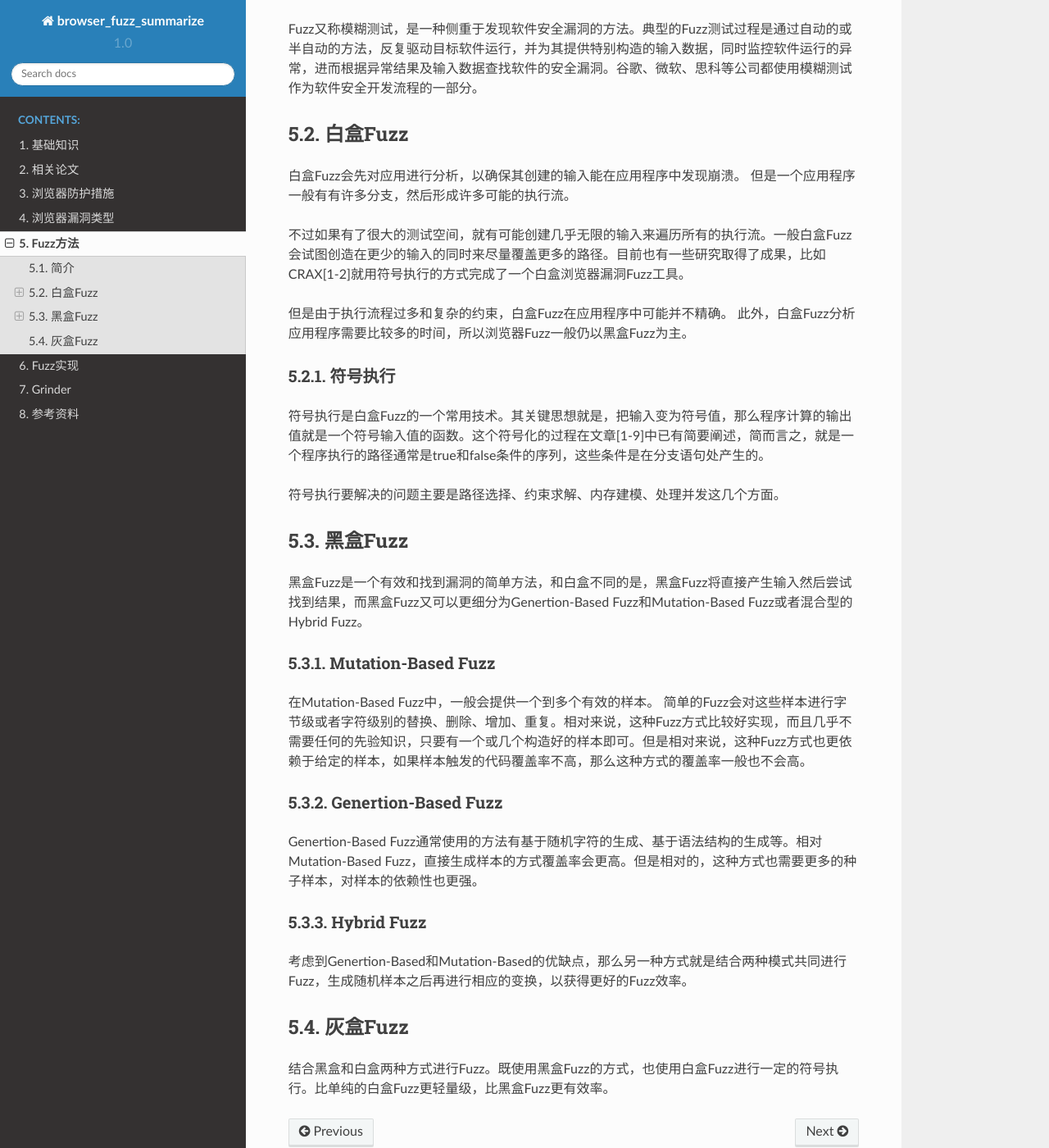
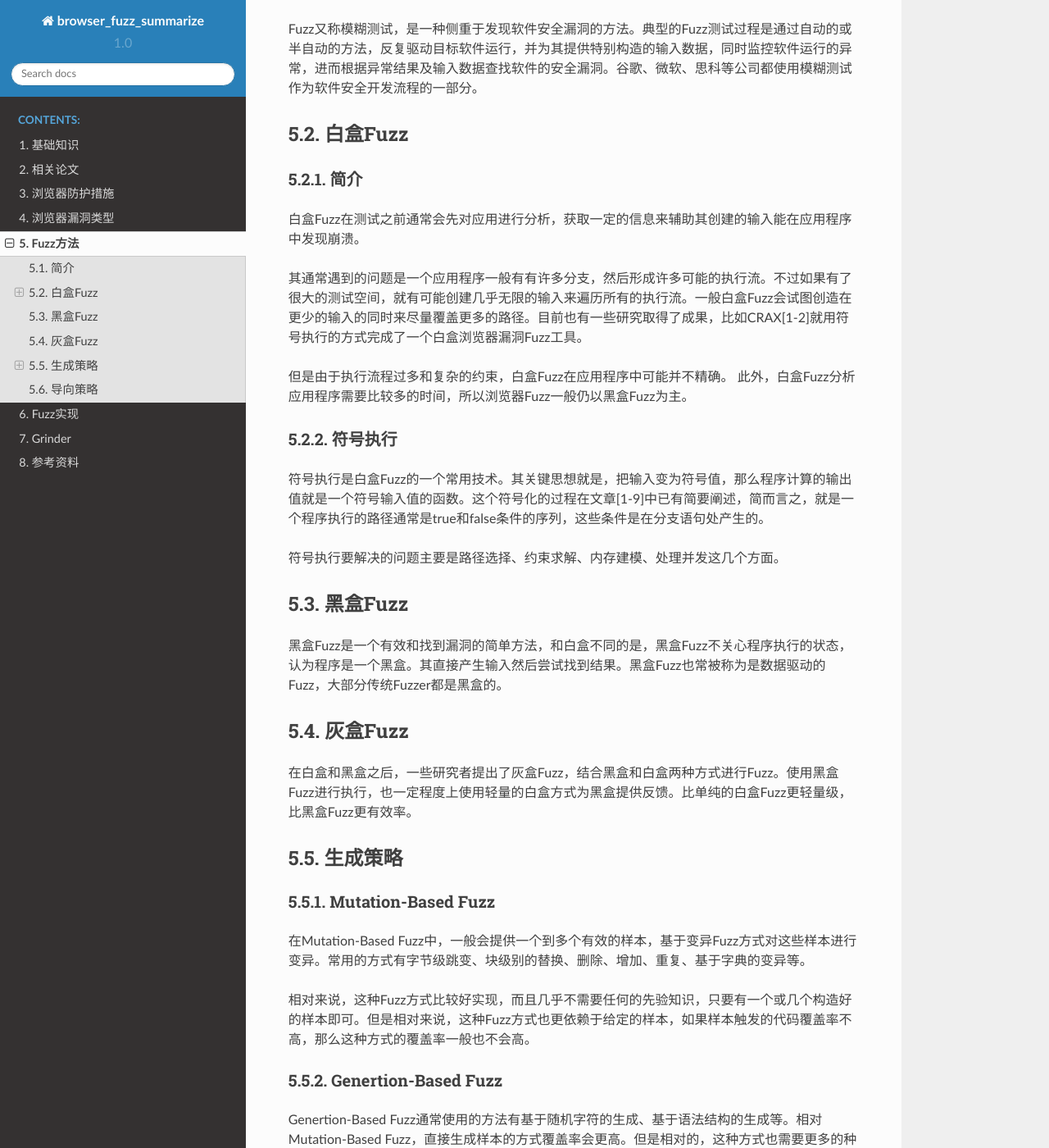
Before and after one commit to LyleMi/Browser-Fuzz-Summarize, a Sphinx documentation site: the page built from source/fuzz.rst, in a window 1280 px wide and 1400 px high, scrolled down 203 px. Shown: the whole window at 82% size. Built offline with Sphinx 7.4.7 and the Read the Docs theme 2.0.0, drawn with Linux system fonts in a browser that asks for light colours; some of the changed text lies outside the part shown.

Commit message:
update fuzz document

```diff
--- a/source/fuzz.rst
+++ b/source/fuzz.rst
@@ -1,41 +1,52 @@
 Fuzz方法
-========================================================
+========================================
 
 简介
---------------------------------------------------------
+----------------------------------------
 Fuzz又称模糊测试，是一种侧重于发现软件安全漏洞的方法。典型的Fuzz测试过程是通过自动的或半自动的方法，反复驱动目标软件运行，并为其提供特别构造的输入数据，同时监控软件运行的异常，进而根据异常结果及输入数据查找软件的安全漏洞。谷歌、微软、思科等公司都使用模糊测试作为软件安全开发流程的一部分。
 
 白盒Fuzz
---------------------------------------------------------
-白盒Fuzz会先对应用进行分析，以确保其创建的输入能在应用程序中发现崩溃。 但是一个应用程序一般有有许多分支，然后形成许多可能的执行流。
+----------------------------------------
 
-不过如果有了很大的测试空间，就有可能创建几乎无限的输入来遍历所有的执行流。一般白盒Fuzz会试图创造在更少的输入的同时来尽量覆盖更多的路径。目前也有一些研究取得了成果，比如CRAX[1-2]就用符号执行的方式完成了一个白盒浏览器漏洞Fuzz工具。
+简介
+~~~~~~~~~~~~~~~~~~~~~~~~~~~~~~~~~~~~~~~~
+白盒Fuzz在测试之前通常会先对应用进行分析，获取一定的信息来辅助其创建的输入能在应用程序中发现崩溃。
+
+其通常遇到的问题是一个应用程序一般有有许多分支，然后形成许多可能的执行流。不过如果有了很大的测试空间，就有可能创建几乎无限的输入来遍历所有的执行流。一般白盒Fuzz会试图创造在更少的输入的同时来尽量覆盖更多的路径。目前也有一些研究取得了成果，比如CRAX[1-2]就用符号执行的方式完成了一个白盒浏览器漏洞Fuzz工具。
 
 但是由于执行流程过多和复杂的约束，白盒Fuzz在应用程序中可能并不精确。 此外，白盒Fuzz分析应用程序需要比较多的时间，所以浏览器Fuzz一般仍以黑盒Fuzz为主。
 
 符号执行
-~~~~~~~~~~~~~~~~~~~~~~~~~~~~~~~~~~~~~~~~~~~~~~~~~~~~~~~~~
+~~~~~~~~~~~~~~~~~~~~~~~~~~~~~~~~~~~~~~~~
 符号执行是白盒Fuzz的一个常用技术。其关键思想就是，把输入变为符号值，那么程序计算的输出值就是一个符号输入值的函数。这个符号化的过程在文章[1-9]中已有简要阐述，简而言之，就是一个程序执行的路径通常是true和false条件的序列，这些条件是在分支语句处产生的。
 
 符号执行要解决的问题主要是路径选择、约束求解、内存建模、处理并发这几个方面。
 
 黑盒Fuzz
---------------------------------------------------------
-黑盒Fuzz是一个有效和找到漏洞的简单方法，和白盒不同的是，黑盒Fuzz将直接产生输入然后尝试找到结果，而黑盒Fuzz又可以更细分为Genertion-Based Fuzz和Mutation-Based Fuzz或者混合型的Hybrid Fuzz。
+----------------------------------------
+黑盒Fuzz是一个有效和找到漏洞的简单方法，和白盒不同的是，黑盒Fuzz不关心程序执行的状态，认为程序是一个黑盒。其直接产生输入然后尝试找到结果。黑盒Fuzz也常被称为是数据驱动的Fuzz，大部分传统Fuzzer都是黑盒的。
+
+灰盒Fuzz
+----------------------------------------
+在白盒和黑盒之后，一些研究者提出了灰盒Fuzz，结合黑盒和白盒两种方式进行Fuzz。使用黑盒Fuzz进行执行，也一定程度上使用轻量的白盒方式为黑盒提供反馈。比单纯的白盒Fuzz更轻量级，比黑盒Fuzz更有效率。
+
+生成策略
+----------------------------------------
 
 Mutation-Based Fuzz
-~~~~~~~~~~~~~~~~~~~~~~~~~~~~~~~~~~~~~~~~~~~~~~~~~~~~~~~~~
-在Mutation-Based Fuzz中，一般会提供一个到多个有效的样本。
-简单的Fuzz会对这些样本进行字节级或者字符级别的替换、删除、增加、重复。相对来说，这种Fuzz方式比较好实现，而且几乎不需要任何的先验知识，只要有一个或几个构造好的样本即可。但是相对来说，这种Fuzz方式也更依赖于给定的样本，如果样本触发的代码覆盖率不高，那么这种方式的覆盖率一般也不会高。
+~~~~~~~~~~~~~~~~~~~~~~~~~~~~~~~~~~~~~~~~
+在Mutation-Based Fuzz中，一般会提供一个到多个有效的样本，基于变异Fuzz方式对这些样本进行变异。常用的方式有字节级跳变、块级别的替换、删除、增加、重复、基于字典的变异等。
+
+相对来说，这种Fuzz方式比较好实现，而且几乎不需要任何的先验知识，只要有一个或几个构造好的样本即可。但是相对来说，这种Fuzz方式也更依赖于给定的样本，如果样本触发的代码覆盖率不高，那么这种方式的覆盖率一般也不会高。
 
 Genertion-Based Fuzz
-~~~~~~~~~~~~~~~~~~~~~~~~~~~~~~~~~~~~~~~~~~~~~~~~~~~~~~~~~
+~~~~~~~~~~~~~~~~~~~~~~~~~~~~~~~~~~~~~~~~
 Genertion-Based Fuzz通常使用的方法有基于随机字符的生成、基于语法结构的生成等。相对Mutation-Based Fuzz，直接生成样本的方式覆盖率会更高。但是相对的，这种方式也需要更多的种子样本，对样本的依赖性也更强。
 
 Hybrid Fuzz
-~~~~~~~~~~~~~~~~~~~~~~~~~~~~~~~~~~~~~~~~~~~~~~~~~~~~~~~~~
+~~~~~~~~~~~~~~~~~~~~~~~~~~~~~~~~~~~~~~~~
 考虑到Genertion-Based和Mutation-Based的优缺点，那么另一种方式就是结合两种模式共同进行Fuzz，生成随机样本之后再进行相应的变换，以获得更好的Fuzz效率。
 
-灰盒Fuzz
---------------------------------------------------------
-结合黑盒和白盒两种方式进行Fuzz。既使用黑盒Fuzz的方式，也使用白盒Fuzz进行一定的符号执行。比单纯的白盒Fuzz更轻量级，比黑盒Fuzz更有效率。
+导向策略
+----------------------------------------
+在生成或变异的过程中，为了能更有效的Fuzz，通常会使用导向性的策略，比如基于覆盖率的导向性策略等。导向性Fuzz最开始由AFL提出，其对样本执行后的覆盖率进行统计，找到变异后对覆盖率影响较大的字节，更多的对其进行测试，来实现更高效的变异。而后逐渐引入了基于机器学习的方式，来实现精确的导向。
```
